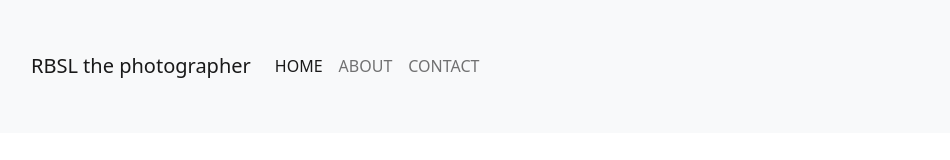
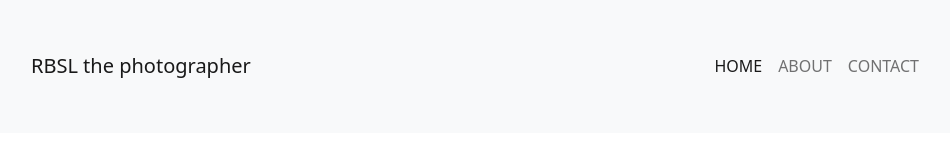
Before and after one commit to rodprogramdev/Rbsl-photo, a plain HTML site: page index.html in a window 1280 px wide. Shown: the whole page, without its empty margins (161-1111 px from the left). Drawn offline with nearby package versions, Linux system fonts and the light colour scheme.

Commit message:
use ms-auto to right align navigation links to right in bstrap 5

```diff
--- a/index.html
+++ b/index.html
@@ -20,8 +20,9 @@
                     <button class="navbar-toggler" type="button" data-bs-toggle="collapse" data-bs-target="#navbarSupportedContent" aria-controls="navbarSupportedContent" aria-expanded="false" aria-label="Toggle navigation">
                       <span class="navbar-toggler-icon"></span>
                     </button>
-                    <div class="collapse  navbar-collapse justify-content-between" id="navbarSupportedContent">
-                      <ul class="navbar-nav  me-auto navbar-right">
+                    <div class="collapse navbar-collapse justify-content-end" id="navbarSupportedContent">
+                      <ul class="navbar-nav ms-auto ">
+                        <!-- https://www.studytonight.com/bootstrap/how-to-align-bootstrap-5-navbar-items-to-the-right -->
                         <li class="nav-item">
                           <a class="nav-link active" aria-current="page" href="#">HOME</a>
                         </li>
```
